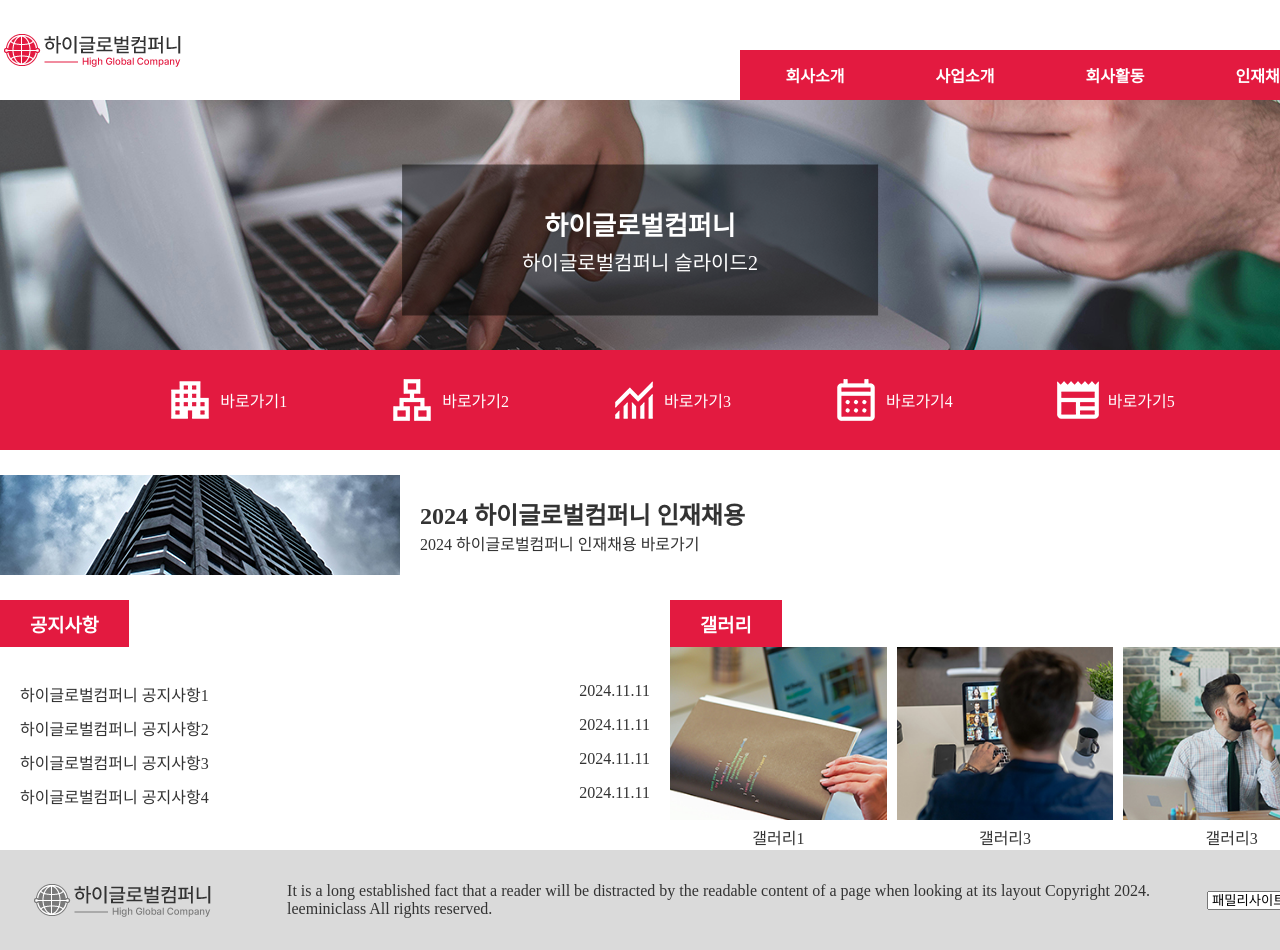
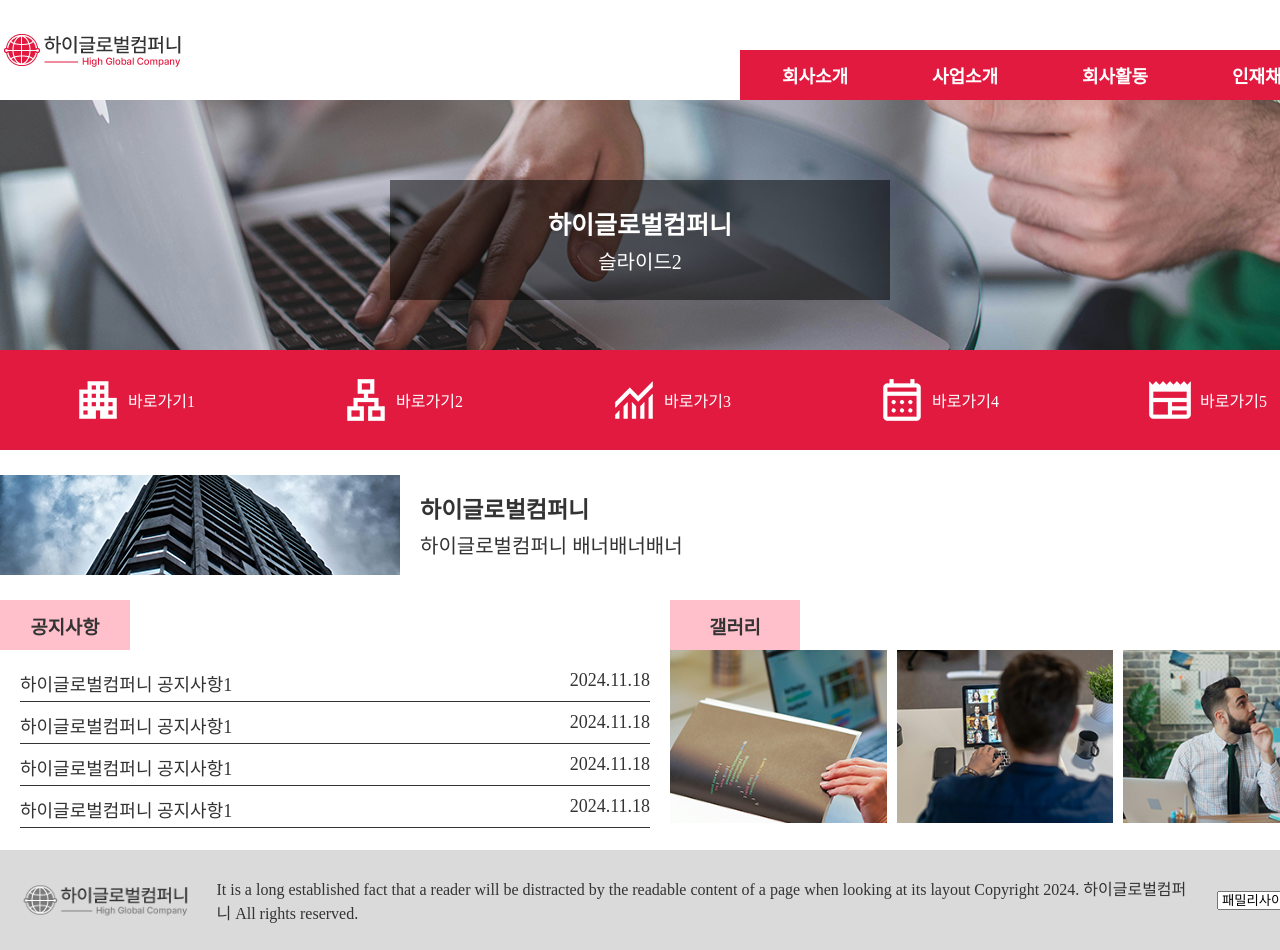
Before and after one commit to kimziyeon/webDesign-F4, a plain HTML site: page index.html in a window 1280 px wide. Shown: the top 950 px of the page. Drawn offline with Linux system fonts and the light colour scheme.

Commit message:
20241118 재연습

```diff
--- a/css/style.css
+++ b/css/style.css
@@ -39,6 +39,7 @@ header {
 }
 
 header>a {
+    width: 200px;
     height: 100%;
     align-content: center;
 }
@@ -52,12 +53,11 @@ nav {
 
 nav>ul {
     display: flex;
-    text-align: center;
 }
 
 nav>ul>li {
     width: 150px;
-
+    text-align: center;
 }
 
 nav>ul>li>a {
@@ -66,13 +66,15 @@ nav>ul>li>a {
     background-color: #e31a40;
     color: #fff;
     font-weight: bold;
+    font-size: 18px;
+
 }
 
 nav>ul>li>a.on,
 nav>ul>li:hover>a {
-    background-color: #ffc2cd;
+    background-color: #dadada;
     color: #e31a40;
-
+    border-bottom: 2px solid #fff;
 }
 
 .sub {
@@ -84,26 +86,27 @@ nav>ul>li:hover>a {
 .sub>li>a {
     height: 50px;
     align-content: center;
+    color: #ffff;
 }
 
 .sub>li>a.on,
 .sub>li:hover>a {
-    background-color: #a7a7a7;
     color: #e31a40;
+    background-color: #fff;
 }
-
 
 .n_back {
     width: 100%;
     height: 200px;
+    background-color: #ffc0cb;
     position: absolute;
+    right: 0;
     top: 100px;
-    left: 0;
-    background-color: #dadada;
-    z-index: 8;
+    z-index: 1;
     display: none;
 
 }
+
 
 .slide {
     width: 100%;
@@ -114,16 +117,16 @@ nav>ul>li:hover>a {
 
 .slide>ul {
     width: 100%;
-    height: 300%;
+    height: 1050px;
     position: absolute;
+    left: 0;
     top: 0;
-    left: 0;
-    z-index: 1;
+
 }
 
 .slide>ul>li {
     width: 100%;
-    height: calc(100% / 3);
+    height: 350px;
     position: relative;
 }
 
@@ -133,40 +136,42 @@ nav>ul>li:hover>a {
 }
 
 .slide .s_text {
+    width: 500px;
+    height: 120px;
+    background-color: rgb(0, 0, 0, 0.5);
+    color: #fff;
+    text-align: center;
+    align-content: center;
     position: absolute;
     top: 40%;
     left: 50%;
     transform: translate(-50%, -50%);
-    z-index: 2;
-    background-color: rgb(0, 0, 0, 0.5);
-    color: #fff;
-    padding: 40px 120px;
-    text-align: center;
 }
 
+
 .slide .s_text>h2 {
-    font-size: 26px;
+    font-size: 25px;
 }
 
 .slide .s_text>p {
+    font-size: 20px;
     margin-top: 5px;
-    font-size: 20px;
 }
 
-
 .slide .s1 {
-    background: url(/images/img1.jpg) no-repeat center / cover;
+    background: url(/images/img1.jpg) no-repeat center/cover;
 }
 
 .slide .s2 {
-    background: url(/images/img2.jpg) no-repeat center / cover;
+    background: url(/images/img2.jpg) no-repeat center/cover;
 
 }
 
 .slide .s3 {
-    background: url(/images/img3.jpg) no-repeat center / cover;
+    background: url(/images/img3.jpg) no-repeat center/cover;
 
 }
+
 
 main {
     width: 1340px;
@@ -174,14 +179,15 @@ main {
     position: relative;
 }
 
-
 .direct {
     width: 100%;
     height: 100px;
     background-color: #e31a40;
     position: absolute;
     top: -100px;
-    z-index: 5;
+    left: 0;
+    z-index: 2;
+
 }
 
 .direct>ul {
@@ -189,36 +195,30 @@ main {
     height: 100%;
     display: flex;
     align-items: center;
-    justify-content: center;
-    gap: 100px;
+    justify-content: space-around;
 }
 
 .direct>ul>li {}
 
 .direct>ul>li>a {
     width: 100%;
+    height: 100%;
     display: flex;
     align-items: center;
 }
 
 .direct>ul>li>a>p {
+    margin-left: 5px;
     color: #fff;
-    margin-left: 5px;
 }
 
-
-.banner {
+.bann {
     width: 100%;
     height: 150px;
 
 }
 
-.banner>a {
-    width: 100%;
-    height: 100%;
-}
-
-.banner>a>ul {
+.bann>a {
     width: 100%;
     height: 100%;
     display: flex;
@@ -226,58 +226,68 @@ main {
     gap: 20px;
 }
 
-.banner .b_text {}
+.bann .b_text>h3 {
+    font-size: 23px;
+}
 
+.bann .b_text>p {
+    font-size: 20px;
+    margin-top: 5px;
+}
 
-.cont {
-    width: 1340px;
+.con {
+    width: 100%;
     height: 250px;
     display: flex;
 }
 
-.cont h3 {
-    display: inline-block;
-    padding: 10px 30px;
-    color: #fff;
-    background-color: #e31a40;
+.con .notice {
+    width: 50%;
+    height: 100%;
 }
 
-.cont .notice {
-    width: 50%;
+.con .notice>ul {
+    width: 100%;
+    height: 100%;
+    padding: 10px 20px;
 }
 
-.cont .notice>ul {
+.con .notice>ul>li {
+    margin: 5px 0;
+    padding: 5px 0;
+    border-bottom: 1px solid #333;
+}
+
+.con .notice>ul>li:hover {
+    border-bottom: 1px solid #ffc0cb;
+    color: #ffc0cb;
+}
+
+.con .notice>ul>li>a {
     width: 100%;
-    padding: 30px 20px;
+    display: flex;
+    justify-content: space-between;
+    font-size: 18px;
+}
+
+.con h3 {
+    width: 130px;
+    height: 50px;
+    background-color: #ffc0cb;
+    text-align: center;
+    align-content: center;
+}
+
+.con .gall {
+    width: 50%;
+    height: 100%;
 
 }
 
-.cont .notice>ul>li {}
-
-.cont .notice>ul>li>a {
-    display: flex;
-    padding: 5px 0;
-    justify-content: space-between;
-}
-
-
-
-.cont .gall {
-    width: 50%;
-}
-
-.cont .gall>ul {
+.con .gall>ul {
+    width: 100%;
     display: flex;
     gap: 10px;
-    text-align: center;
-}
-
-.cont .gall>ul>li {}
-
-.cont .gall>ul>li>a {}
-
-.cont .gall>ul>li>a>p {
-    margin-top: 5px;
 }
 
 footer {
@@ -288,7 +298,8 @@ footer {
     display: flex;
     align-items: center;
     justify-content: space-between;
-    padding: 0 30px;
+    gap: 20px;
+    padding: 0 20px;
 }
 
 footer>a {
@@ -297,24 +308,28 @@ footer>a {
     align-content: center;
 }
 
+footer .copy {}
+
+footer .famm {}
+
 .pop {
     width: 100%;
     height: 100%;
+    background-color: rgb(0, 0, 0, 0.5);
     position: absolute;
     top: 0;
     left: 0;
     z-index: 999;
-    background-color: rgb(0, 0, 0, 0.5);
     display: none;
 }
 
 .pop .p_inner {
-    width: 500px;
+    width: 550px;
     height: 400px;
     background-color: #fff;
+    text-align: center;
     border-radius: 10px;
-    text-align: center;
-    padding: 30px 40px;
+    padding: 30px;
     position: absolute;
     top: 50%;
     left: 50%;
@@ -325,7 +340,7 @@ footer>a {
 
 .pop .p_inner>p {
     margin-top: 20px;
-    line-height: 24px;
+    line-height: 25px;
 }
 
 .pop .p_inner .pop_off {
@@ -336,5 +351,5 @@ footer>a {
 }
 
 .pop .p_inner .pop_off:hover {
-    color: #e31a40;
+    color: #dadada;
 }
--- a/index.html
+++ b/index.html
@@ -1,10 +1,9 @@
 <!DOCTYPE html>
-<html lang="ko">
+<html lang="en">
 
 <head>
     <meta charset="UTF-8">
     <meta name="viewport" content="width=device-width, initial-scale=1.0">
-
     <link rel="stylesheet" href="/css/style.css">
     <script src="/js/jquery-1.12.3.js"></script>
     <script src="/js/script.js"></script>
@@ -13,6 +12,7 @@
 
 <body>
     <div class="wrap">
+        <div class="n_back"></div>
         <header>
             <a href="#">
                 <img src="/images/logo_h.png" alt="하이글로벌컴퍼니">
@@ -42,7 +42,6 @@
                             <li><a href="#">품질경영</a></li>
                         </ul>
                     </li>
-
                     <li><a href="#">인재채용</a>
                         <ul class="sub">
                             <li><a href="#">인재채용</a></li>
@@ -51,91 +50,92 @@
                 </ul>
             </nav>
         </header>
-        <div class="n_back"></div>
         <div class="slide">
             <ul>
                 <li class="s1"><a href="#">
                         <div class="s_text">
                             <h2>하이글로벌컴퍼니</h2>
-                            <p>하이글로벌컴퍼니 슬라이드1</p>
+                            <p>슬라이드1</p>
                         </div>
-                    </a></li>
+                    </a>
+                </li>
                 <li class="s2"><a href="#">
                         <div class="s_text">
                             <h2>하이글로벌컴퍼니</h2>
-                            <p>하이글로벌컴퍼니 슬라이드2</p>
+                            <p>슬라이드2</p>
                         </div>
-                    </a></li>
+                    </a>
+                </li>
                 <li class="s3"><a href="#">
                         <div class="s_text">
                             <h2>하이글로벌컴퍼니</h2>
-                            <p>하이글로벌컴퍼니 슬라이드3</p>
+                            <p>슬라이드3</p>
                         </div>
-                    </a></li>
+                    </a>
+                </li>
+
             </ul>
         </div>
         <main>
             <div class="direct">
                 <ul>
-                    <li><a href="#"><img src="/images/icon1.png" alt="링크1">
+                    <li><a href="#"><img src="/images/icon1.png" alt="바로가기1">
                             <p>바로가기1</p>
-                        </a></li>
-                    <li><a href="#"><img src="/images/icon2.png" alt="링크2">
+                        </a>
+                    </li>
+                    <li><a href="#"><img src="/images/icon2.png" alt="바로가기2">
                             <p>바로가기2</p>
-                        </a></li>
-                    <li><a href="#"><img src="/images/icon3.png" alt="링크3">
+                        </a>
+                    </li>
+                    <li><a href="#"><img src="/images/icon3.png" alt="바로가기3">
                             <p>바로가기3</p>
-                        </a></li>
-                    <li><a href="#"><img src="/images/icon4.png" alt="링크4">
+                        </a>
+                    </li>
+                    <li><a href="#"><img src="/images/icon4.png" alt="바로가기4">
                             <p>바로가기4</p>
-                        </a></li>
-                    <li><a href="#"><img src="/images/icon5.png" alt="링크5">
+                        </a>
+                    </li>
+                    <li><a href="#"><img src="/images/icon5.png" alt="바로가기5">
                             <p>바로가기5</p>
-                        </a></li>
+                        </a>
+                    </li>
                 </ul>
             </div>
-            <div class="banner">
+            <div class="bann">
                 <a href="#">
-                    <ul>
-                        <li><img src="/images/banner.jpg" alt="하늘이 보이는 건물 외부이미지"></li>
-                        <li class="b_text">
-                            <h2>2024 하이글로벌컴퍼니 인재채용</h2>
-                            <p>2024 하이글로벌컴퍼니 인재채용 바로가기</p>
-                        </li>
-                    </ul>
+                    <img src="/images/banner.jpg" alt="하늘이 보이는 빌딩건물 외관 이미지">
+                    <div class="b_text">
+                        <h3>하이글로벌컴퍼니</h3>
+                        <p>하이글로벌컴퍼니 배너배너배너</p>
+                    </div>
                 </a>
             </div>
-            <div class="cont">
+            <div class="con">
                 <div class="notice">
                     <a href="#">
                         <h3>공지사항</h3>
                     </a>
                     <ul>
-                        <li class="pop_on">
-                            <a href="#">
+                        <li class="pop_on"><a href="#">
                                 <div class="tt">하이글로벌컴퍼니 공지사항1</div>
-                                <div class="dt">2024.11.11</div>
+                                <div class="dt">2024.11.18</div>
                             </a>
                         </li>
-                        <li>
-                            <a href="#">
-                                <div class="tt">하이글로벌컴퍼니 공지사항2</div>
-                                <div class="dt">2024.11.11</div>
+                        <li><a href="#">
+                                <div class="tt">하이글로벌컴퍼니 공지사항1</div>
+                                <div class="dt">2024.11.18</div>
                             </a>
                         </li>
-                        <li>
-                            <a href="#">
-                                <div class="tt">하이글로벌컴퍼니 공지사항3</div>
-                                <div class="dt">2024.11.11</div>
+                        <li><a href="#">
+                                <div class="tt">하이글로벌컴퍼니 공지사항1</div>
+                                <div class="dt">2024.11.18</div>
                             </a>
                         </li>
-                        <li>
-                            <a href="#">
-                                <div class="tt">하이글로벌컴퍼니 공지사항4</div>
-                                <div class="dt">2024.11.11</div>
+                        <li><a href="#">
+                                <div class="tt">하이글로벌컴퍼니 공지사항1</div>
+                                <div class="dt">2024.11.18</div>
                             </a>
                         </li>
-
                     </ul>
                 </div>
                 <div class="gall">
@@ -143,15 +143,9 @@
                         <h3>갤러리</h3>
                     </a>
                     <ul>
-                        <li><a href="#"><img src="/images/gall1.jpg" alt="컴퓨터와 책을 번갈아 보는듯한 이미지">
-                                <p>갤러리1</p>
-                            </a></li>
-                        <li><a href="#"><img src="/images/gall2.jpg" alt="남자가 노트북으로 화상통화 중인 이미지">
-                                <p>갤러리3</p>
-                            </a></li>
-                        <li><a href="#"><img src="/images/gall3.jpg" alt="남자직원이 여자직원과 상의 중인 이미지">
-                                <p>갤러리3</p>
-                            </a></li>
+                        <li><a href="#"><img src="/images/gall1.jpg" alt="코드가 쓰여진 책을 펼치는 손 이미지"></a></li>
+                        <li><a href="#"><img src="/images/gall2.jpg" alt="화상통화중인 남자의 뒷모습 이미지"></a></li>
+                        <li><a href="#"><img src="/images/gall3.jpg" alt="여자와 이야기하는 남자 이미지"></a></li>
                     </ul>
                 </div>
             </div>
@@ -161,22 +155,21 @@
             <div class="copy">
                 It is a long established fact that a reader will be distracted by the readable content of a page when
                 looking at its layout
-                Copyright 2024.<br>leeminiclass All rights reserved.
+                Copyright 2024. 하이글로벌컴퍼니 All rights reserved.
             </div>
             <div class="famm">
                 <select>
                     <option>패밀리사이트</option>
-                    <option value="">패밀리사이트1</option>
-                    <option value="">패밀리사이트2</option>
-                    <option value="">패밀리사이트3</option>
+                    <option value="1">패밀리사이트1</option>
+                    <option value="2">패밀리사이트2</option>
+                    <option value="3">패밀리사이트3</option>
                 </select>
             </div>
         </footer>
 
-
         <div class="pop">
             <div class="p_inner">
-                <h2>하이글로벌컴퍼니 공지사항1</h2>
+                <h2>하이글로벌컴퍼니 공지사항</h2>
                 <p>
                     가장 최상단의 조상 요소를 만날 때까지 이 과정이 반복되면서 요소 각각에 할당된 핸들러가 동작합니다.
                     이벤트가 제일 깊은 곳에 있는 요소에서 시작해 부모요소를 거슬러 올라가며 발생하는 모양이 마치 물속 거품(bubble)과 닮았기 때문입니다.
--- a/js/script.js
+++ b/js/script.js
@@ -1,20 +1,19 @@
 $(function () {
+    // 헤더
 
-    // 헤더
     $('nav>ul>li').mouseenter(function () {
         $('.sub').stop().slideDown();
         $('.n_back').stop().slideDown();
     })
+
     $('nav>ul>li').mouseleave(function () {
         $('.sub').stop().slideUp();
         $('.n_back').stop().slideUp();
     })
-
     $('nav>ul>li').focusin(function () {
         $('.sub').stop().slideDown();
         $('.n_back').stop().slideDown();
         $(this).children('a').addClass('on');
-
     })
 
     $('nav>ul>li').focusout(function () {
@@ -26,22 +25,23 @@ $(function () {
     $('.sub>li').focusin(function () {
         $(this).children('a').addClass('on');
     })
-
     $('.sub>li').focusout(function () {
         $(this).children('a').removeClass('on');
     })
 
+
+
+
     // 슬라이드
     function slide() {
-        $('.slide>ul').animate({ top: '-100%' }, 1000, function () {
-            $(this).append($('.slide>ul>li').first())
+        $('.slide>ul').animate({ top: '-350px' }, 1000, function () {
+            $(this).append($('.slide>ul>li').first());
             $('.slide>ul').css({ top: '0' });
         })
     }
     setInterval(slide, 3000)
 
-
-    //  팝업
+    // 팝업
     $('.pop_on').click(function () {
         $('.pop').show();
     })
```
Also changed, not shown: 1 other file.
